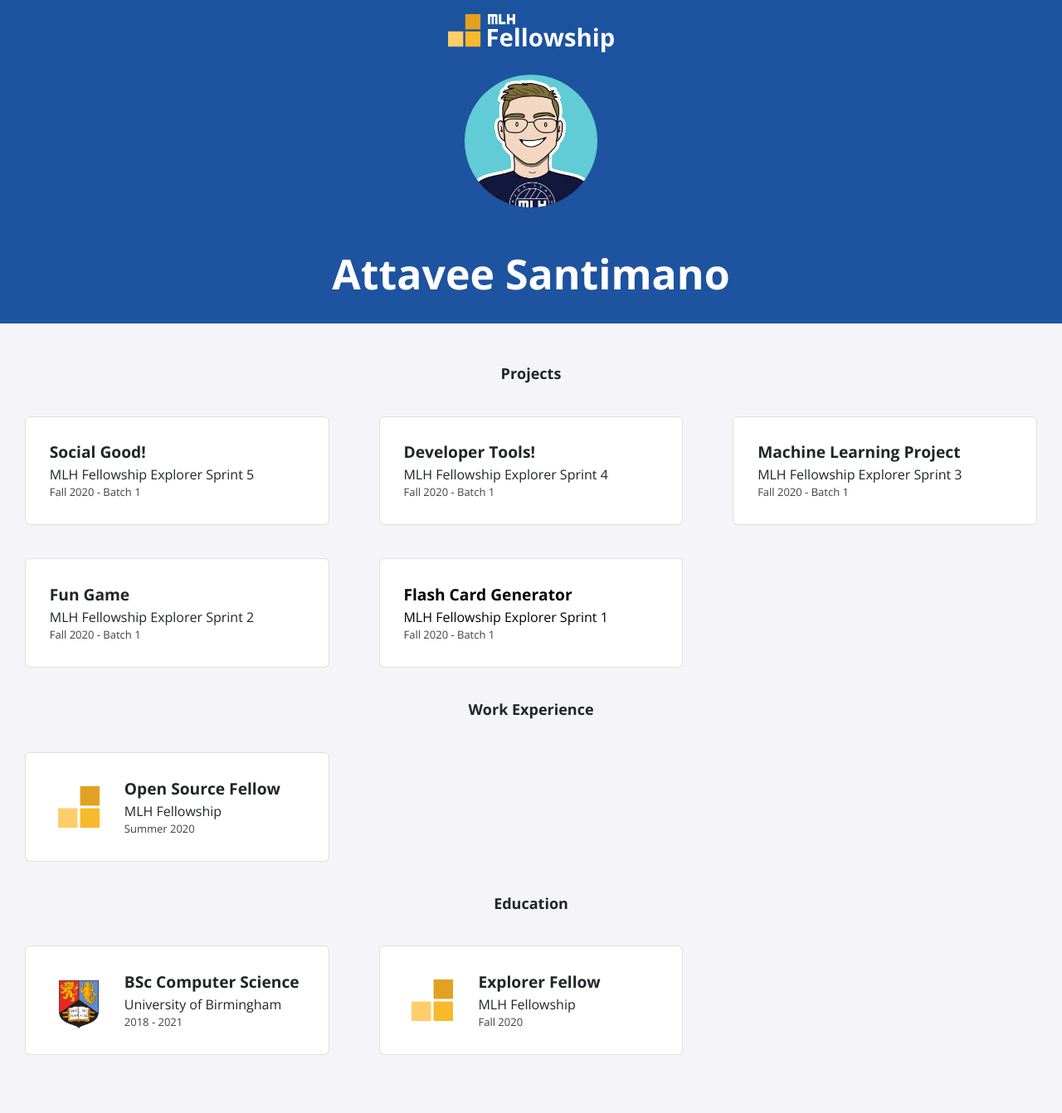
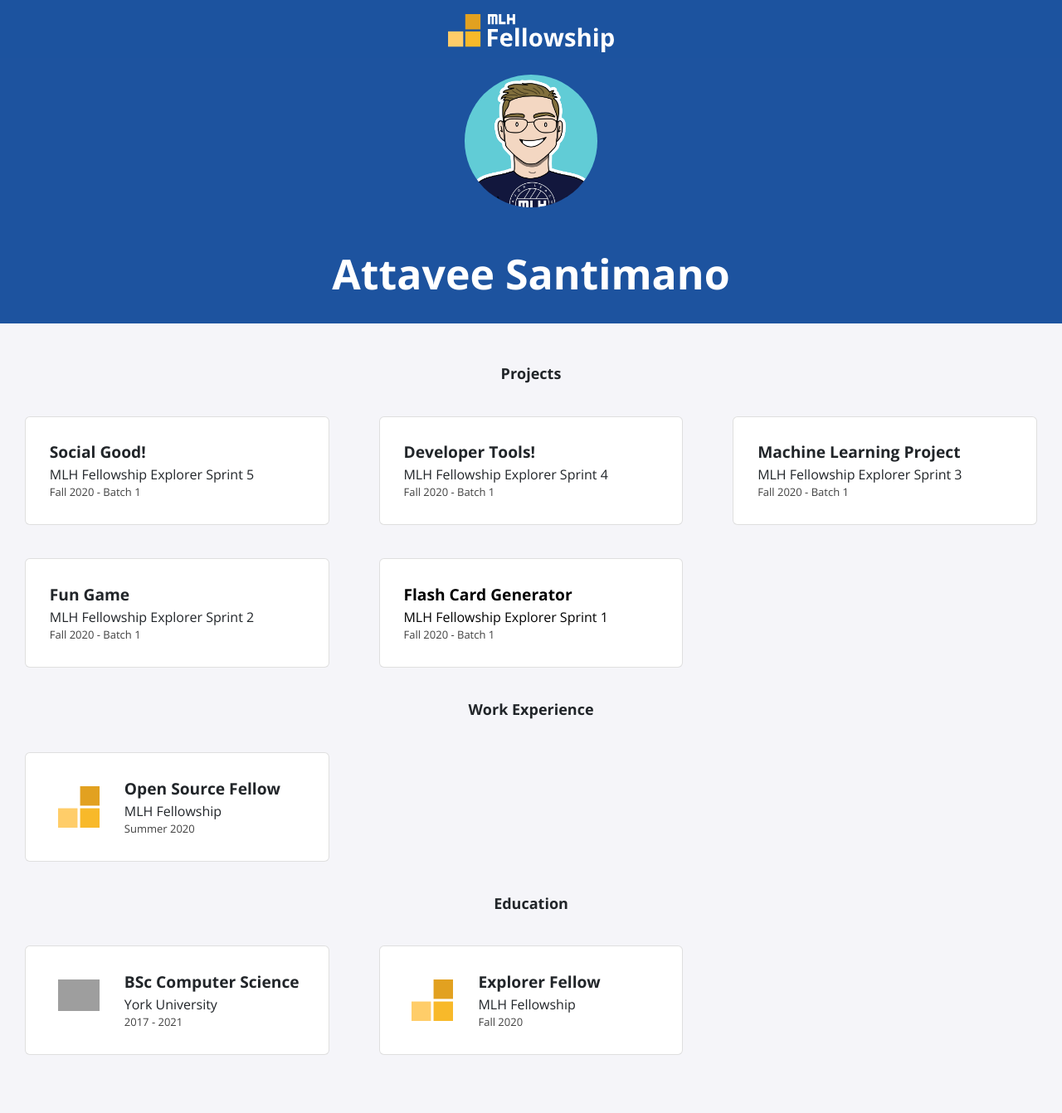
Before and after one commit to AttSan/AttSan.github.io, a Jekyll site: the page built from index.html, in a window 1280 px wide. Shown: the whole page at 83% size. Built offline with Jekyll 4.4.1, drawn with Linux system fonts in a browser that asks for light colours; nearby versions of some CDN libraries; grey boxes are pictures that could not be loaded.

Commit message:
Update education.yml

```diff
--- a/_data/education.yml
+++ b/_data/education.yml
@@ -1,7 +1,7 @@
 - course: BSc Computer Science
-  institute: University of Birmingham
-  dates: 2018 - 2021
-  logo: uob.png
+  institute: York University
+  dates: 2017 - 2021
+  logo: YorkUni.png
 
 - course: Explorer Fellow
   institute: MLH Fellowship
```
